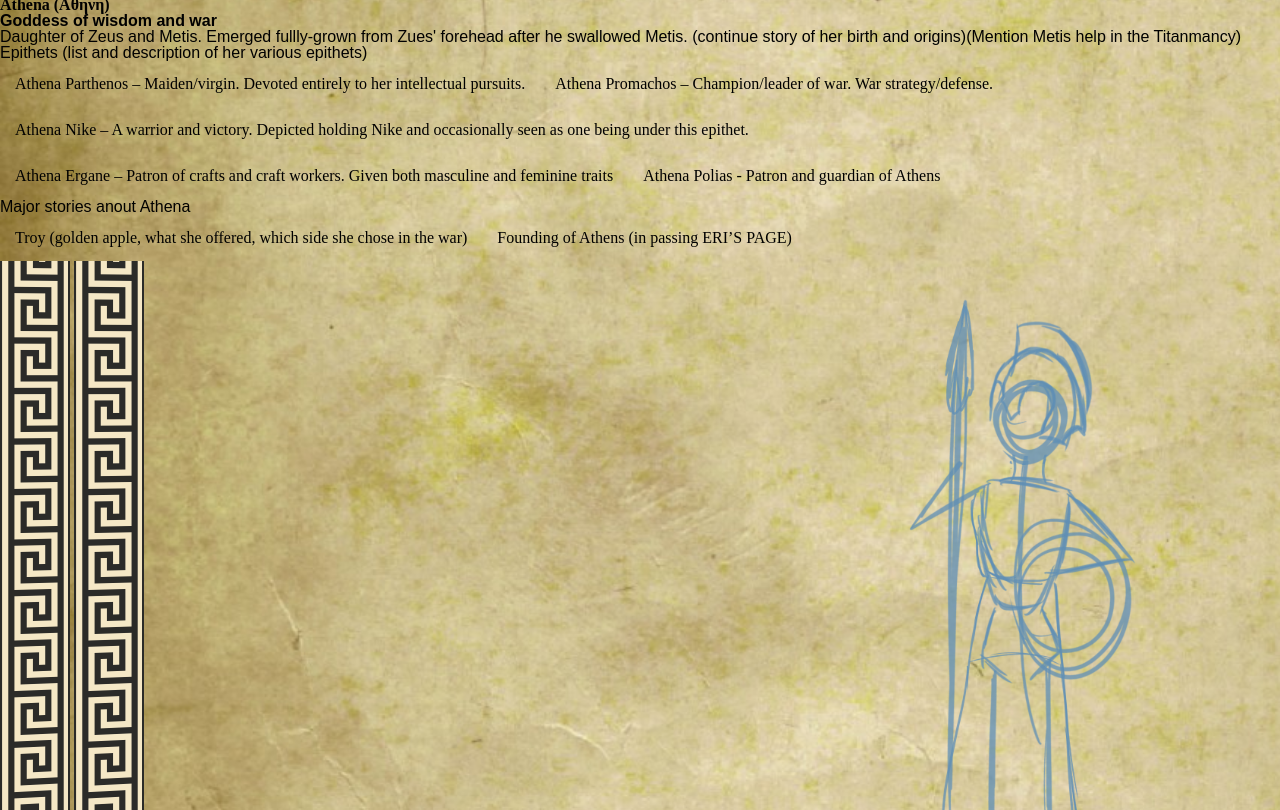
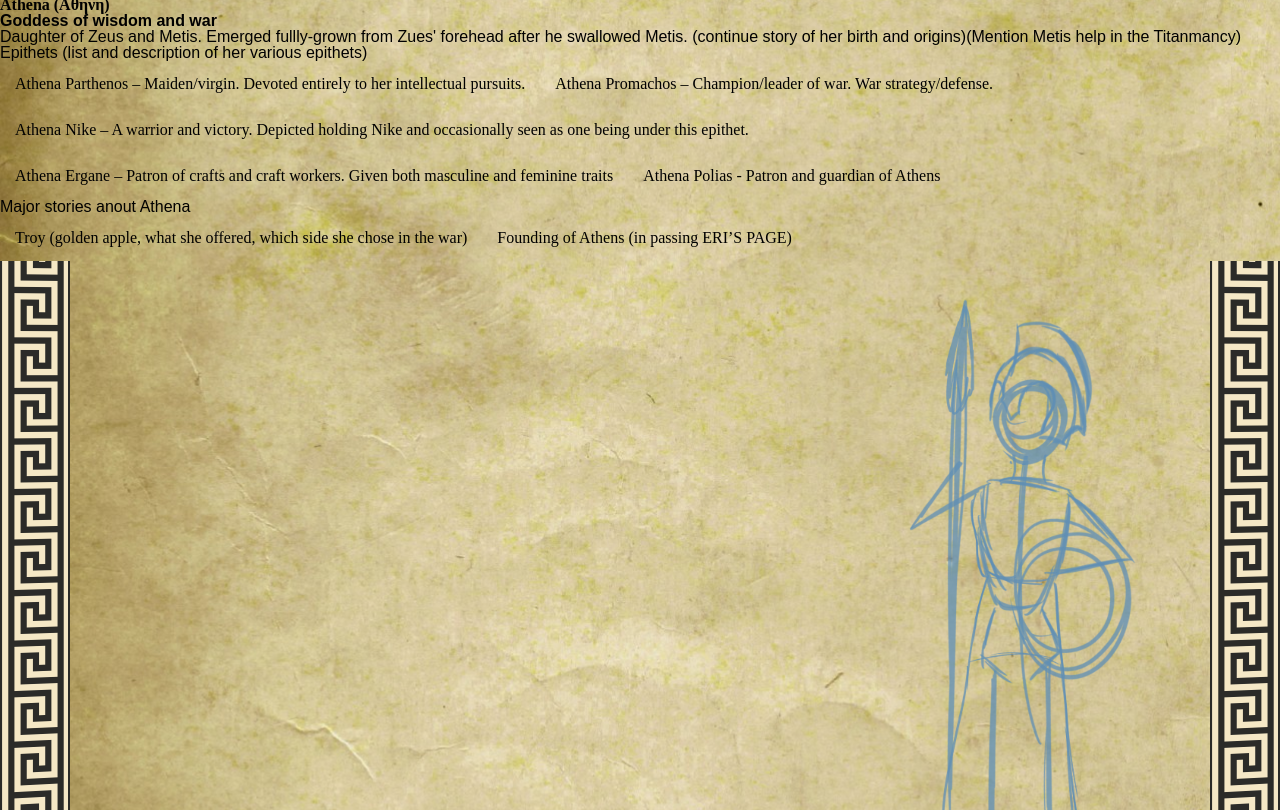
Before and after one commit to Vapor4x4/Athena, a plain HTML site: page athena.html in a window 1280 px wide. Shown: the part 142-952 px from the top of the page. Drawn offline with Linux system fonts and the light colour scheme; a web font is replaced by a local one.

Commit message:
Add files via upload

```diff
--- a/css/style.css
+++ b/css/style.css
@@ -24,12 +24,15 @@ h1 {
 }
 
 .sideleft{
-
-
+  position: absolute;
+  left: 0;
+  z-index: -1;
 }
 
 .sideright{
-
+  position: absolute;
+  right: 0;
+  z-index: -1;
 }
 
 .characters{
@@ -94,6 +97,10 @@ p{
   font-family: 'GFS Neohellenic', sans-serif;
 }
 
+.athenaep{
+  display: block;
+}
+
 .athenaimage{
   float: right;
 }
```
